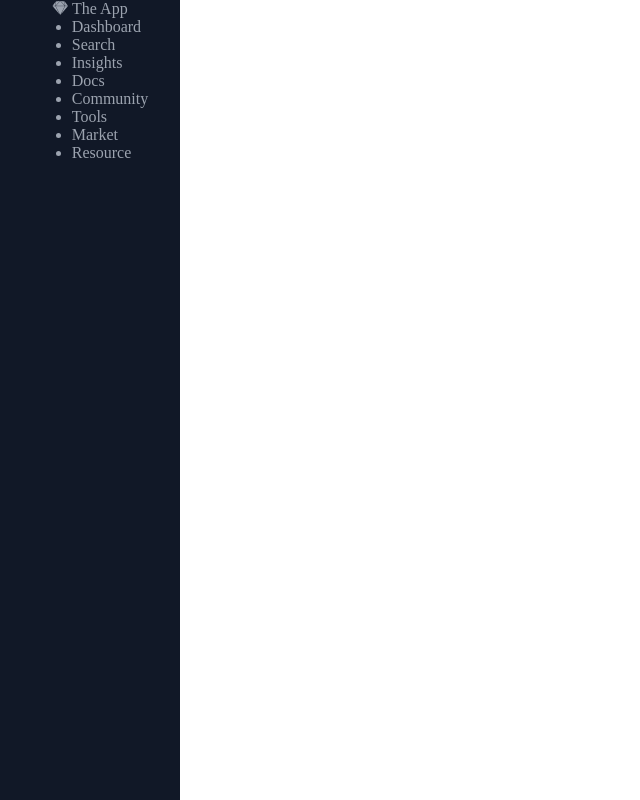
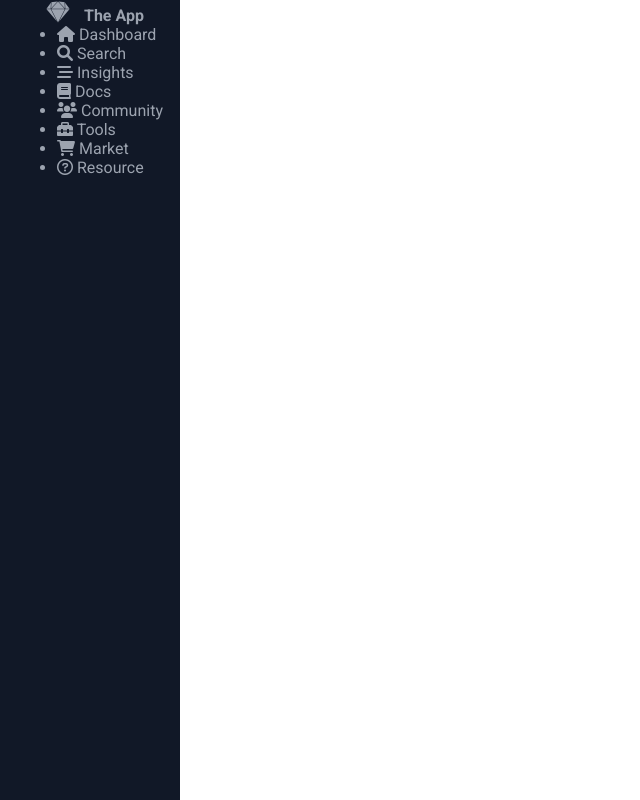
Before and after one commit to EhWanu/sidebar, a plain HTML site: page index.html in a window 1280 px wide. Shown: the whole page, without its empty margins (0-640 px from the left). Drawn offline with Linux system fonts and the light colour scheme.

Commit message:
updated font

```diff
--- a/index.html
+++ b/index.html
@@ -8,38 +8,48 @@
     <link rel="stylesheet" href="https://cdnjs.cloudflare.com/ajax/libs/font-awesome/6.0.0-beta2/css/all.min.css" integrity="sha512-YWzhKL2whUzgiheMoBFwW8CKV4qpHQAEuvilg9FAn5VJUDwKZZxkJNuGM4XkWuk94WCrrwslk8yWNGmY1EduTA=="
         crossorigin="anonymous"
         eferrerpolicy="no-referrer" />
+        <link rel="preconnect" href="https://fonts.gstatic.com" crossorigin>
+    <link href="https://fonts.googleapis.com/css2?family=Roboto:wght@400;500;700&display=swap" rel="stylesheet">
     <title>Responsive Sidebar </title>
 </head>
 <body>
     <div class="sidebar">
         <div class="sidebar-top">
-            <i class="fab fa-sketch"></i>
+            <i class="logo fab fa-sketch"></i>
             <span class="brand">The App</span>
         </div>
-        <div class="sidebar-">
+        <div class="sidebar-center">
             <ul class="list">
-                <li class='list-item '>
+                <li class='list-item'>
+                    <i class="fas fa-home"></i>
                     <span class="list-item-text">Dashboard</span>
                 </li>
-                <li class='list-item '>
+                <li class='list-item'>
+                    <i class="fas fa-search"></i>
                     <span class="list-item-text">Search</span>
                 </li>
-                <li class='list-item '>
+                <li class='list-item'>
+                    <i class="fas fa-stream"></i>
                     <span class="list-item-text">Insights</span>
                 </li>
-                <li class='list-item '>
+                <li class='list-item'>
+                    <i class="fas fa-book"></i>
                     <span class="list-item-text">Docs</span>
                 </li>
-                <li class='list-item '>
+                <li class='list-item'>
+                    <i class="fas fa-users"></i>
                     <span class="list-item-text">Community</span>
                 </li>
-                <li class='list-item '>
+                <li class='list-item'>
+                    <i class="fas fa-toolbox"></i>
                     <span class="list-item-text">Tools</span>
                 </li>
-                <li class='list-item '>
+                <li class='list-item'>
+                    <i class="fas fa-shopping-cart"></i>
                     <span class="list-item-text">Market</span>
                 </li>
-                <li class='list-item '>
+                <li class='list-item'>
+                    <i class="far fa-question-circle"></i>
                     <span class="list-item-text">Resource</span>
                 </li>
             </ul>
--- a/styles.css
+++ b/styles.css
@@ -1,5 +1,6 @@
 * {
     margin: 0;
+    font-family: 'Roboto', sans-serif;
 }
 
 .sidebar {
@@ -11,3 +12,25 @@
     align-items: center;
     flex-direction: column;
 }
+
+.sidebar-top {
+
+}
+.sidebar-center {}
+.sidebar-bottom {}
+
+.logo{
+    font-size: 24px;
+    margin-right: 10px;
+    cursor: pointer;
+    padding-left: 10px;
+}
+
+.brand{
+     font-weight: bold;
+     cursor: pointer;
+}
+
+.list-item {
+
+}
```
